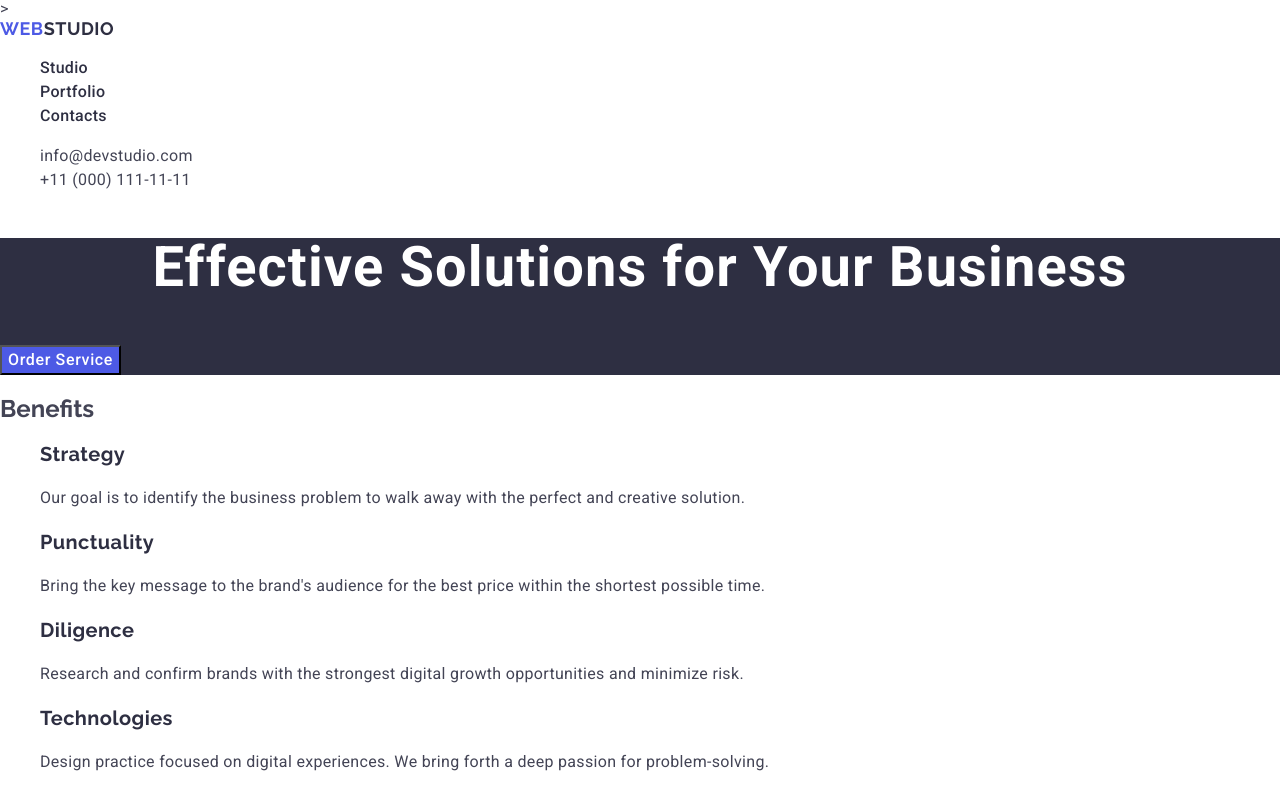
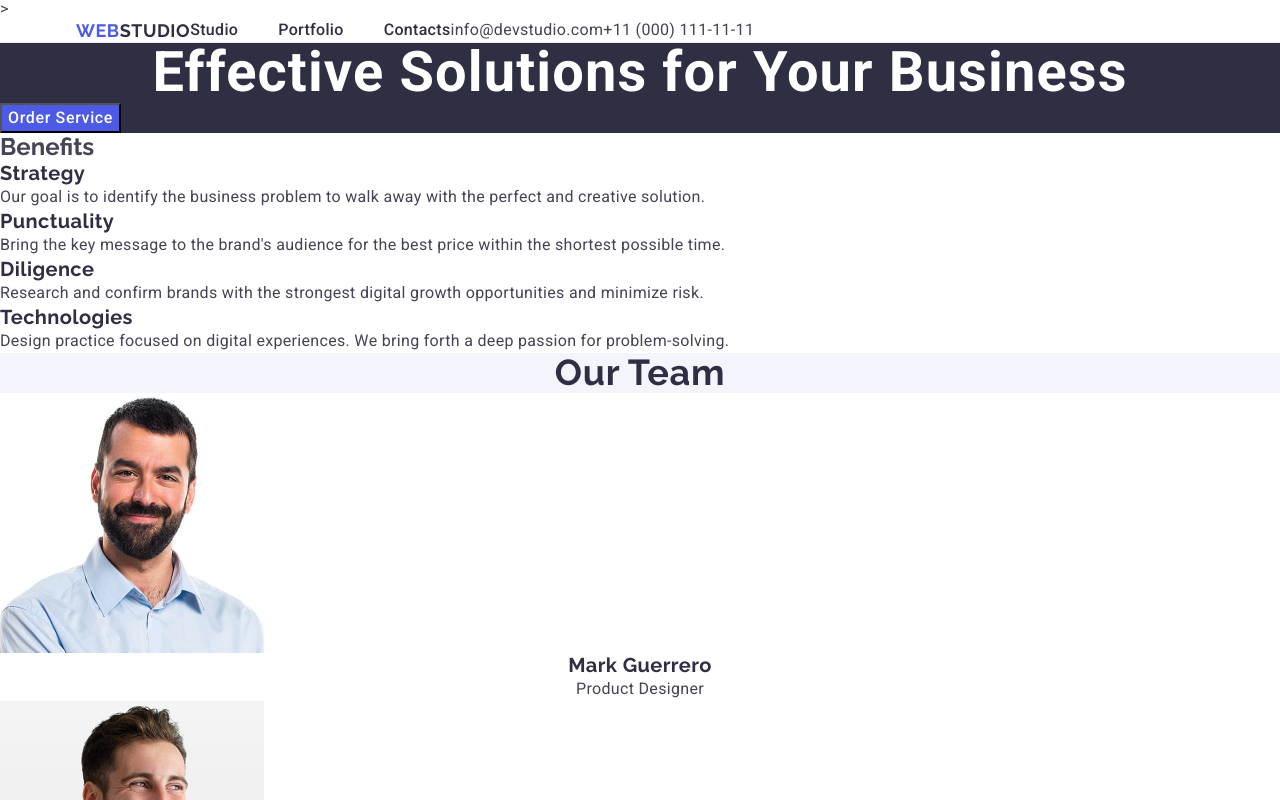
Before and after one commit to AlesssMAK/goit-markup-hw-03, a plain HTML site: page index.html in a window 1280 px wide. Shown: the top 800 px of the page. Drawn offline with nearby package versions, Linux system fonts and the light colour scheme; files whose address does not match are found by name.

Commit message:
update_part_2

```diff
--- a/css/styles.css
+++ b/css/styles.css
@@ -8,14 +8,50 @@ h1,
 h2,
 h3 {
     font-family: 'Raleway', sans-serif;
+    margin: 0;
+}
+
+p {
+    margin: 0;
 }
 
 ul {
     list-style-type: none;
+    margin: 0;
+    padding: 0;
 }
 
 a {
     text-decoration: none;
+}
+
+img {
+    display: block;
+}
+
+.container {
+    max-width: 1158px;
+    padding: 0 15px;
+    margin: 0 auto;
+}
+
+.header {
+    border-bottom: 1px solid #e7e9fc;
+}
+
+.header-container,
+.navigation {
+    display: flex;
+    align-items: center;
+}
+
+.page-nav {
+    display: flex;
+    align-items: flex-start;
+    justify-content: flex-start;
+    flex-direction: row;
+    gap: 40px;
+
 }
 
 .logo {
@@ -30,6 +66,11 @@ a {
 
 .logo-part {
     color:#2e2f42
+}
+
+.page-address {
+    display: flex;
+    align-items: center;
 }
 
 .page-nav-link {
--- a/index.html
+++ b/index.html
@@ -19,8 +19,9 @@
 </head>
 
 <body>
-    <header>
-        <nav>
+    <header class="header">
+        <div class="container header-container">
+            <nav class="navigation">
                 <a class="logo" href="./index.html">Web<span class="logo-part">Studio</span></a>
                 <ul class="page-nav">
                     <li><a class="page-nav-link" href="./index.html">Studio</a></li>
@@ -34,6 +35,7 @@
                     <li><a class="page-address-link" href="tel:+110001111111">+11 (000) 111-11-11</a></li>
                 </ul>
             </address>
+        </div>
     </header>
 
     <main>
```
Lines whose indentation alone changed are shown as unchanged.
